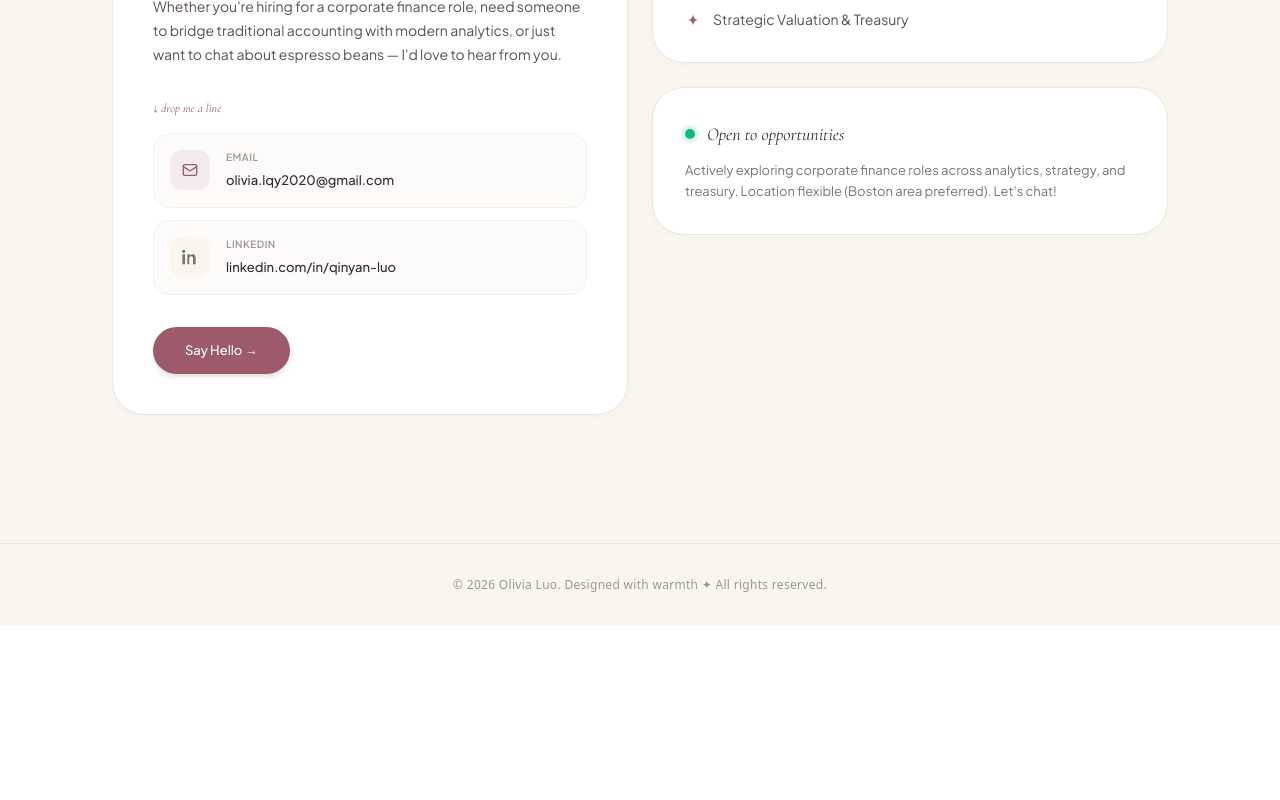
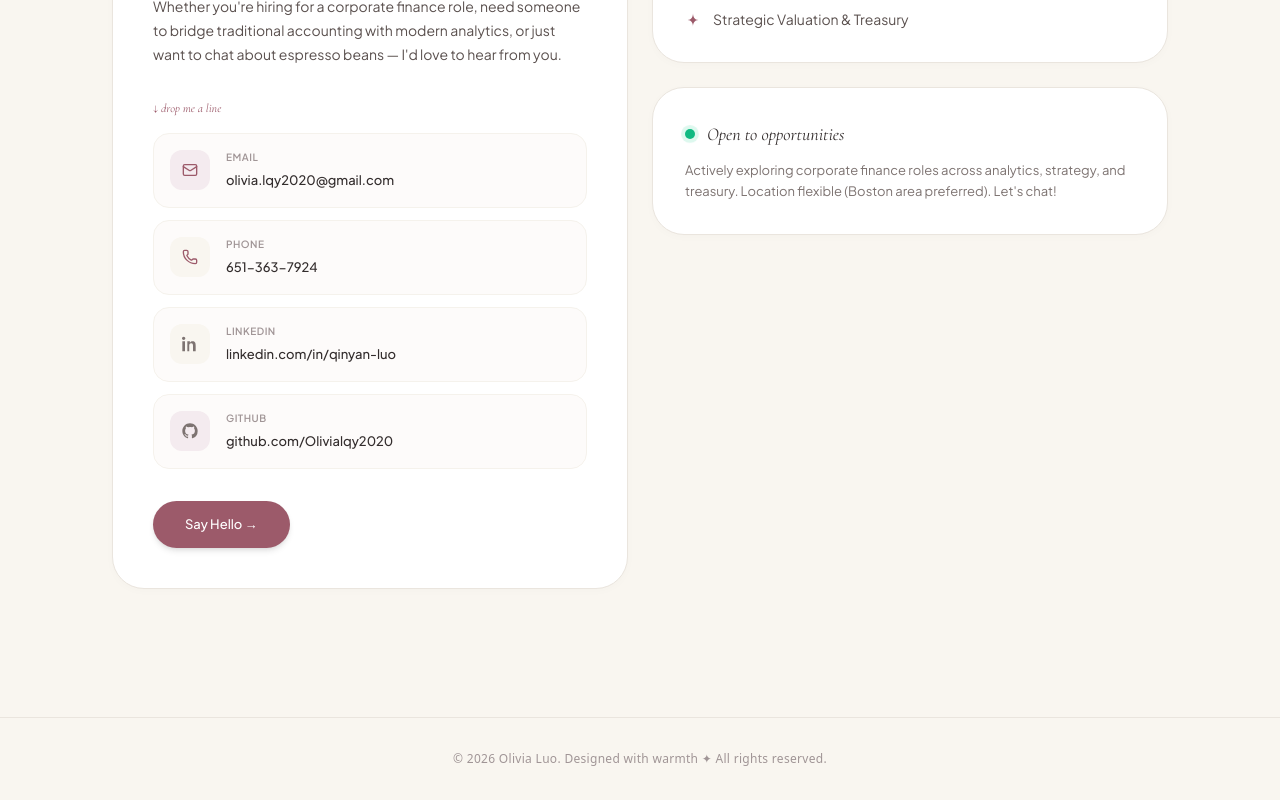
Before and after one commit to Olivialqy2020/olivia-portfolio, a React (Vite) app: page / in a window 1280 px wide. Shown: the part 3448-4248 px from the top of the page. Before the commit the page ends 4074 px from the top, so only its background shows below. Built offline with nearby package versions, Linux system fonts and the light colour scheme; the HTML template or start-up script is replaced by a standard one.

Commit message:
Update contact links

```diff
--- a/src/App.tsx
+++ b/src/App.tsx
@@ -2,6 +2,7 @@ import React, { useState } from "react";
 import {
   Mail,
   MapPin,
+  Phone,
   CheckCircle2,
   ArrowRight,
   Code,
@@ -28,6 +29,12 @@ export default function App() {
   const LinkedinIcon = ({ className = "w-4 h-4" }) => (
     <svg viewBox="0 0 24 24" fill="currentColor" className={className} aria-hidden="true">
       <path d="M4.98 3.5C4.98 4.88 3.86 6 2.5 6S0 4.88 0 3.5 1.12 1 2.5 1s2.48 1.12 2.48 2.5zM.5 8h4V23h-4V8zm7.5 0h3.84v2.05h.05c.54-1.02 1.85-2.1 3.8-2.1 4.06 0 4.81 2.67 4.81 6.14V23h-4v-7.88c0-1.88-.03-4.3-2.62-4.3-2.63 0-3.03 2.05-3.03 4.17V23H8V8z" />
+    </svg>
+  );
+
+  const GithubIcon = ({ className = "w-4 h-4" }) => (
+    <svg viewBox="0 0 24 24" fill="currentColor" className={className} aria-hidden="true">
+      <path d="M12 .5C5.65.5.5 5.65.5 12c0 5.08 3.29 9.39 7.86 10.91.58.11.79-.25.79-.56v-2.02c-3.2.7-3.87-1.36-3.87-1.36-.52-1.33-1.28-1.68-1.28-1.68-1.04-.71.08-.7.08-.7 1.15.08 1.76 1.18 1.76 1.18 1.03 1.75 2.69 1.24 3.35.95.1-.74.4-1.24.72-1.53-2.55-.29-5.24-1.28-5.24-5.69 0-1.26.45-2.28 1.18-3.09-.12-.29-.51-1.46.11-3.04 0 0 .96-.31 3.16 1.18A10.9 10.9 0 0 1 12 6.16c.98 0 1.96.13 2.88.39 2.19-1.49 3.16-1.18 3.16-1.18.62 1.58.23 2.75.11 3.04.73.81 1.18 1.83 1.18 3.09 0 4.42-2.69 5.39-5.26 5.68.41.36.78 1.06.78 2.14v3.03c0 .31.21.68.8.56A11.51 11.51 0 0 0 23.5 12C23.5 5.65 18.35.5 12 .5Z" />
     </svg>
   );
 
@@ -382,7 +389,9 @@ export default function App() {
               <span className="text-[#9C5A6A] text-[12px] font-serif-elegant italic block mb-4 flex items-center gap-2">↓ drop me a line</span>
               <div className="space-y-3 mb-8">
                 <a href="mailto:olivia.lqy2020@gmail.com" className="flex items-center gap-4 p-4 border border-[#F5F2EC] rounded-2xl hover:border-[#EAE5DE] transition-colors group bg-[#FDFBFA]"><div className="w-10 h-10 rounded-xl bg-[#F4EBEF] text-[#9C5A6A] flex items-center justify-center shrink-0"><Mail className="w-4 h-4" /></div><div><span className="block text-[10px] uppercase tracking-wider text-[#A09596] font-semibold mb-0.5">Email</span><span className="text-[13px] text-[#332D2D] font-medium group-hover:text-[#9C5A6A] transition-colors">olivia.lqy2020@gmail.com</span></div></a>
+                <a href="tel:+16513637924" className="flex items-center gap-4 p-4 border border-[#F5F2EC] rounded-2xl hover:border-[#EAE5DE] transition-colors group bg-[#FDFBFA]"><div className="w-10 h-10 rounded-xl bg-[#F9F6F0] text-[#9C5A6A] flex items-center justify-center shrink-0"><Phone className="w-4 h-4" /></div><div><span className="block text-[10px] uppercase tracking-wider text-[#A09596] font-semibold mb-0.5">Phone</span><span className="text-[13px] text-[#332D2D] font-medium group-hover:text-[#9C5A6A] transition-colors">651-363-7924</span></div></a>
                 <a href="https://linkedin.com/in/qinyan-luo" target="_blank" rel="noreferrer" className="flex items-center gap-4 p-4 border border-[#F5F2EC] rounded-2xl hover:border-[#EAE5DE] transition-colors group bg-[#FDFBFA]"><div className="w-10 h-10 rounded-xl bg-[#F9F6F0] text-[#7D7371] flex items-center justify-center shrink-0"><LinkedinIcon className="w-4 h-4" /></div><div><span className="block text-[10px] uppercase tracking-wider text-[#A09596] font-semibold mb-0.5">LinkedIn</span><span className="text-[13px] text-[#332D2D] font-medium group-hover:text-[#9C5A6A] transition-colors">linkedin.com/in/qinyan-luo</span></div></a>
+                <a href="https://github.com/Olivialqy2020" target="_blank" rel="noreferrer" className="flex items-center gap-4 p-4 border border-[#F5F2EC] rounded-2xl hover:border-[#EAE5DE] transition-colors group bg-[#FDFBFA]"><div className="w-10 h-10 rounded-xl bg-[#F4EBEF] text-[#7D7371] flex items-center justify-center shrink-0"><GithubIcon className="w-4 h-4" /></div><div><span className="block text-[10px] uppercase tracking-wider text-[#A09596] font-semibold mb-0.5">GitHub</span><span className="text-[13px] text-[#332D2D] font-medium group-hover:text-[#9C5A6A] transition-colors">github.com/Olivialqy2020</span></div></a>
               </div>
               <a href="mailto:olivia.lqy2020@gmail.com" className="inline-flex items-center justify-center gap-2 px-8 py-3.5 rounded-full bg-[#9C5A6A] text-white text-[13px] font-medium hover:bg-[#8A4E5C] transition-all shadow-md">{text.sayHello} →</a>
             </div>
```
